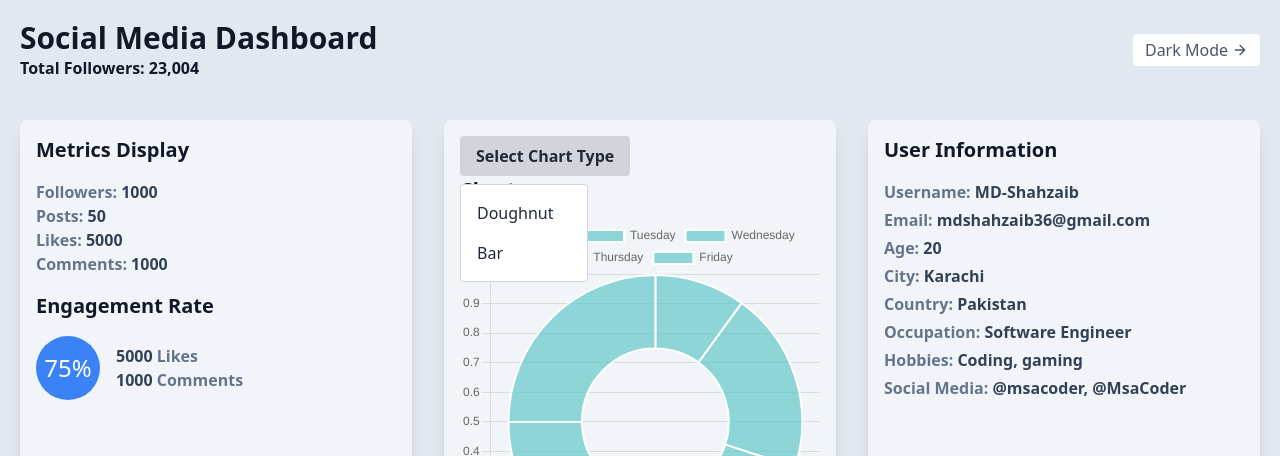
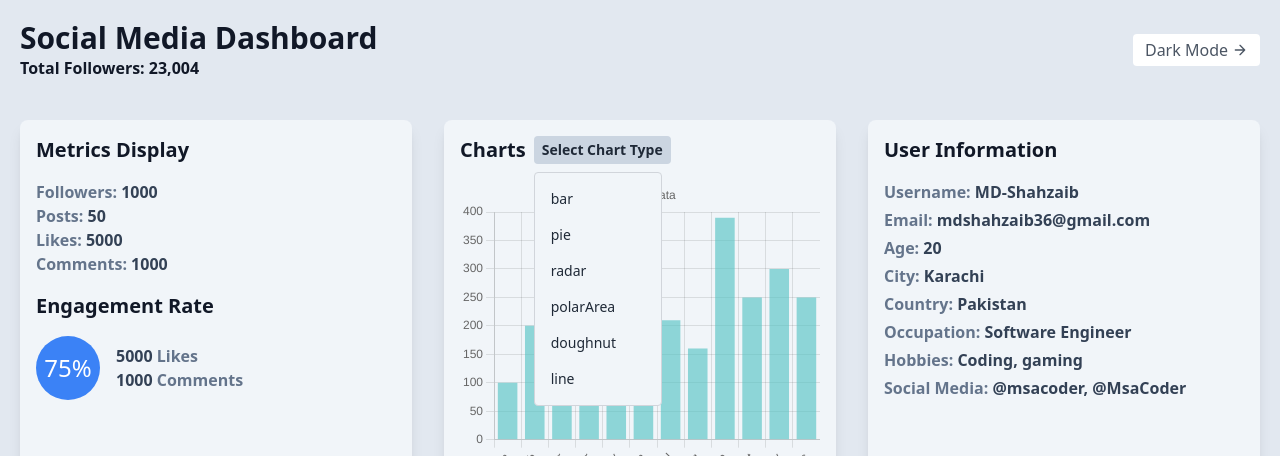
Before and after one commit to MD-Shahzaib/Social-Media-Dashboard, a React (Create React App) app: page / in a window 1280 px wide. Both pictures are taken after a click on the button "Select Chart Type". Shown: the top 456 px of the page. Built offline with nearby package versions, Linux system fonts and the light colour scheme.

Commit message:
Project Complete.

```diff
--- a/src/components/Charts.js
+++ b/src/components/Charts.js
@@ -1,8 +1,8 @@
 import React, { useEffect, useRef, useState } from 'react';
 import Chart from 'chart.js/auto';
 
-// ChartTypesDropdown.
-const ChartTypesDropdown = ({ onChange }) => {
+// ChartTypesDropdown Component.
+const ChartTypesDropdown = ({ onChange, option, darkMode }) => {
     const [isOpen, setIsOpen] = useState(false);
     const dropdownRef = useRef(null);
 
@@ -26,49 +26,48 @@
     return (
         <div className="relative inline-block" ref={dropdownRef}>
             <button
-                className="bg-gray-300 hover:bg-gray-400 text-gray-800 font-bold py-2 px-4 rounded"
+                className={`${darkMode ? "bg-slate-700 hover:bg-slate-800 text-white" : "bg-slate-300 hover:bg-slate-200 text-gray-800"} font-semibold py-1 px-2 rounded text-sm`}
                 onClick={() => setIsOpen(!isOpen)}
             >
                 Select Chart Type
             </button>
             {isOpen && (
-                <div className="absolute z-10 mt-2 py-2 w-32 bg-white border border-gray-300 rounded">
-                    <button
-                        className="block px-4 py-2 text-gray-800 hover:bg-gray-100"
-                        onClick={() => handleOptionClick("doughnut")}
-                    >
-                        Doughnut
-                    </button>
-                    <button
-                        className="block px-4 py-2 text-gray-800 hover:bg-gray-100"
-                        onClick={() => handleOptionClick("bar")}
-                    >
-                        Bar
-                    </button>
-                    {/* Add more chart type options here */}
+                <div className={`absolute z-10 mt-2 py-2 w-32 ${darkMode ? "bg-slate-800 border-slate-900" : "bg-slate-100 border-gray-300"} border rounded`}>
+                    {option.map((opt, index) => {
+                        return (
+                            <button
+                                key={index}
+                                className={`block px-4 py-2 w-full text-sm text-left ${darkMode ? "text-white hover:bg-slate-600" : "text-gray-800 hover:bg-slate-300"}`}
+                                onClick={() => handleOptionClick(opt)}
+                            >
+                                {opt}
+                            </button>
+                        )
+                    })}
                 </div>
             )}
         </div>
     );
 };
 
+// Main Chart.
 const Charts = ({ data, darkMode }) => {
     const chartRef = useRef(null);
-    const [chartType, setChartType] = useState("doughnut");
+    const [chartType, setChartType] = useState("bar");
 
     useEffect(() => {
         if (chartRef.current) {
             chartRef.current.destroy();
         }
 
-        // Chart.js expects data in a specific format, so we need to convert the data
+        // Chart.js expects data in a specific format, so we need to convert the data.
         const chartLabels = data.labels;
         const chartValues = data.values;
 
         const ctx = document.getElementById('chart');
 
         const newChartInstance = new Chart(ctx, {
-            type: chartType, // Use the selected chart type
+            type: chartType, // Use the selected chart type.
             data: {
                 labels: chartLabels,
                 datasets: [
@@ -94,54 +93,23 @@
                 newChartInstance.destroy();
             }
         };
-    }, [data, chartType]); // Include chartType in the dependency array
+    }, [data, chartType]); // Include chartType in the dependency array.
 
+    // handle Chart-Type Change.
     const handleChartTypeChange = (type) => {
         setChartType(type);
     };
 
-
-    // handleChartTypeChange.
-    // const handleChartTypeChange = (type) => {
-    //     if (chartRef.current) {
-    //         chartRef.current.destroy();
-
-    //         // Reinitialize chart with the selected type
-    //         const ctx = document.getElementById('chart');
-    //         const newChartInstance = new Chart(ctx, {
-    //             type,
-    //             data: {
-    //                 labels: data.labels,
-    //                 datasets: [
-    //                     {
-    //                         label: 'Data',
-    //                         data: data.values,
-    //                         backgroundColor: 'rgba(75, 192, 192, 0.6)',
-    //                     },
-    //                 ],
-    //             },
-    //             options: {
-    //                 responsive: true,
-    //                 scales: {
-    //                     y: {
-    //                         beginAtZero: true,
-    //                     },
-    //                 },
-    //             },
-    //         });
-
-    //         return () => {
-    //             if (newChartInstance) {
-    //                 newChartInstance.destroy();
-    //             }
-    //         };
-    //     }
-    // };
-
     return (
         <div className={`${darkMode ? "bg-gray-800 hover:bg-gray-950" : "bg-slate-100 hover:bg-slate-50"} rounded-lg p-4 shadow-lg`}>
-            <ChartTypesDropdown onChange={handleChartTypeChange} />
-            <h2 className="text-xl font-semibold mb-4">Charts</h2>
+            <div className="flex items-center gap-2 mb-4">
+                <h2 className="text-xl font-semibold">Charts</h2>
+                <ChartTypesDropdown
+                    onChange={handleChartTypeChange}
+                    option={data.options}
+                    darkMode={darkMode}
+                />
+            </div>
             <canvas id="chart" height="250" />
         </div>
     );
--- a/src/components/mockData.js
+++ b/src/components/mockData.js
@@ -15,9 +15,9 @@
         engagementRate: "75%",
     },
     chartData: {
-        labels: ['Monday', 'Tuesday', 'Wednesday', 'Thursday', 'Friday'],
-        values: [100, 200, 150, 300, 250],
-        options: ["bar", "pie", "radar", "polarArea", "doughnut", "line", "scatter", "bubble"],
+        labels: ['Jan', 'Feb', 'Mar', 'Apr', 'May', 'Jun', 'Jul', 'Aug', 'Sep', 'Oct', 'Nov', 'Dec'],
+        values: [100, 200, 150, 320, 270, 190, 210, 160, 390, 250, 300, 250],
+        options: ["bar", "pie", "radar", "polarArea", "doughnut", "line"],
     },
     user: {
         username: 'MD-Shahzaib',
```
